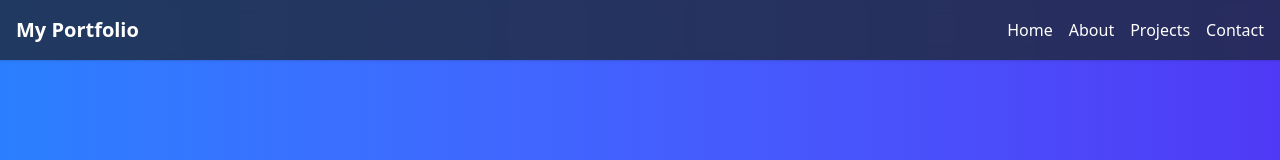
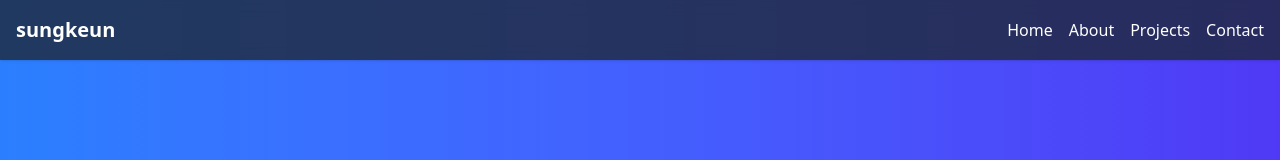
Before and after one commit to sungkeunipnida/my-portfolio, a React (Vite) app: page / in a window 1280 px wide. Shown: the top 160 px of the page. Built offline with nearby package versions, Linux system fonts and the light colour scheme.

Commit message:
headerText

```diff
--- a/src/components/Header.jsx
+++ b/src/components/Header.jsx
@@ -1,7 +1,7 @@
 function Header() {
   return (
     <header className="fixed top-0 left-0 w-full bg-gray-800/80 backdrop-blur-sm text-white p-4 flex justify-between items-center shadow z-50">
-      <h1 className="text-xl font-bold">My Portfolio</h1>
+      <h1 className="text-xl font-bold">sungkeun</h1>
       <nav className="space-x-4">
         <a href="#home" className="hover:text-blue-400">
           Home
```
